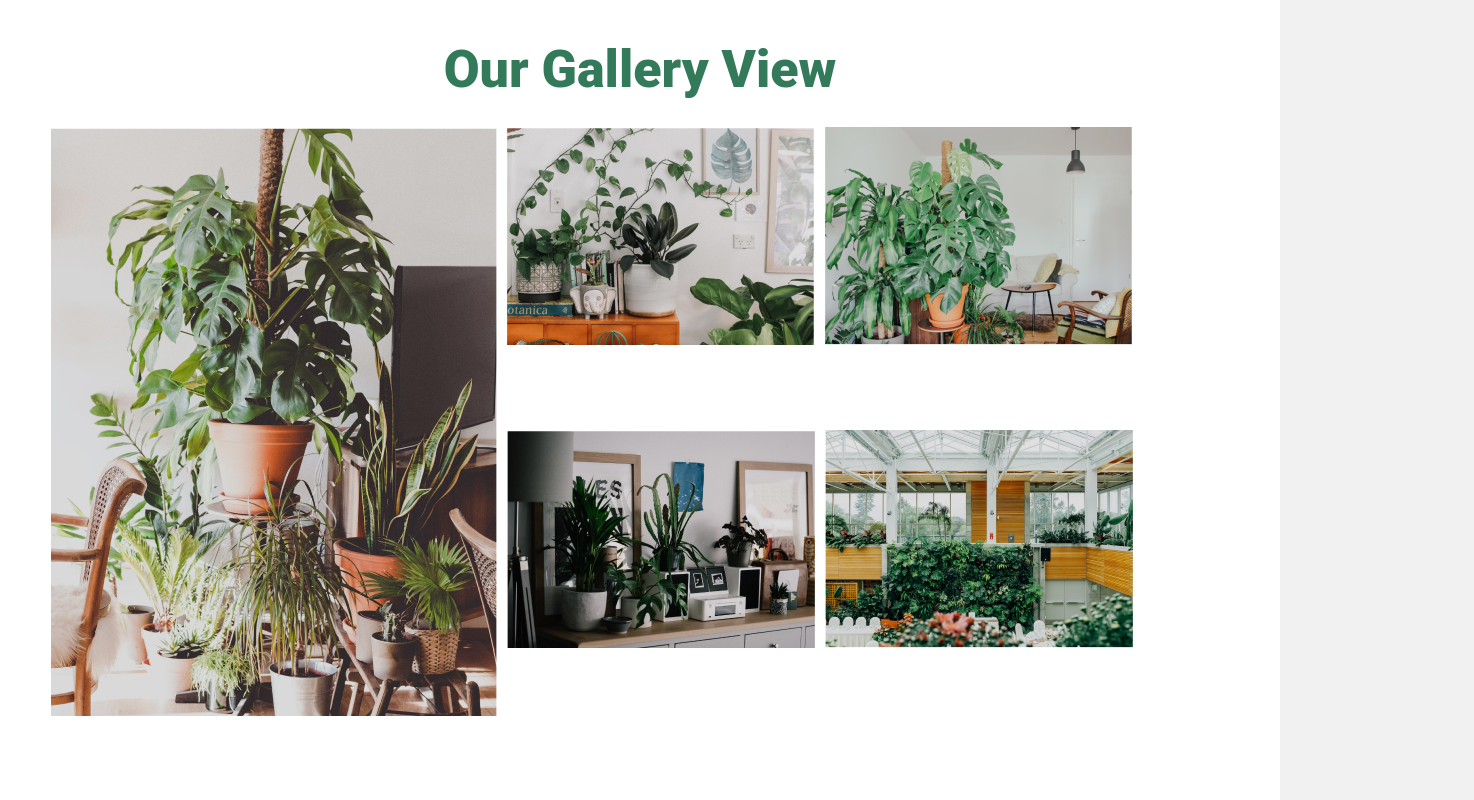
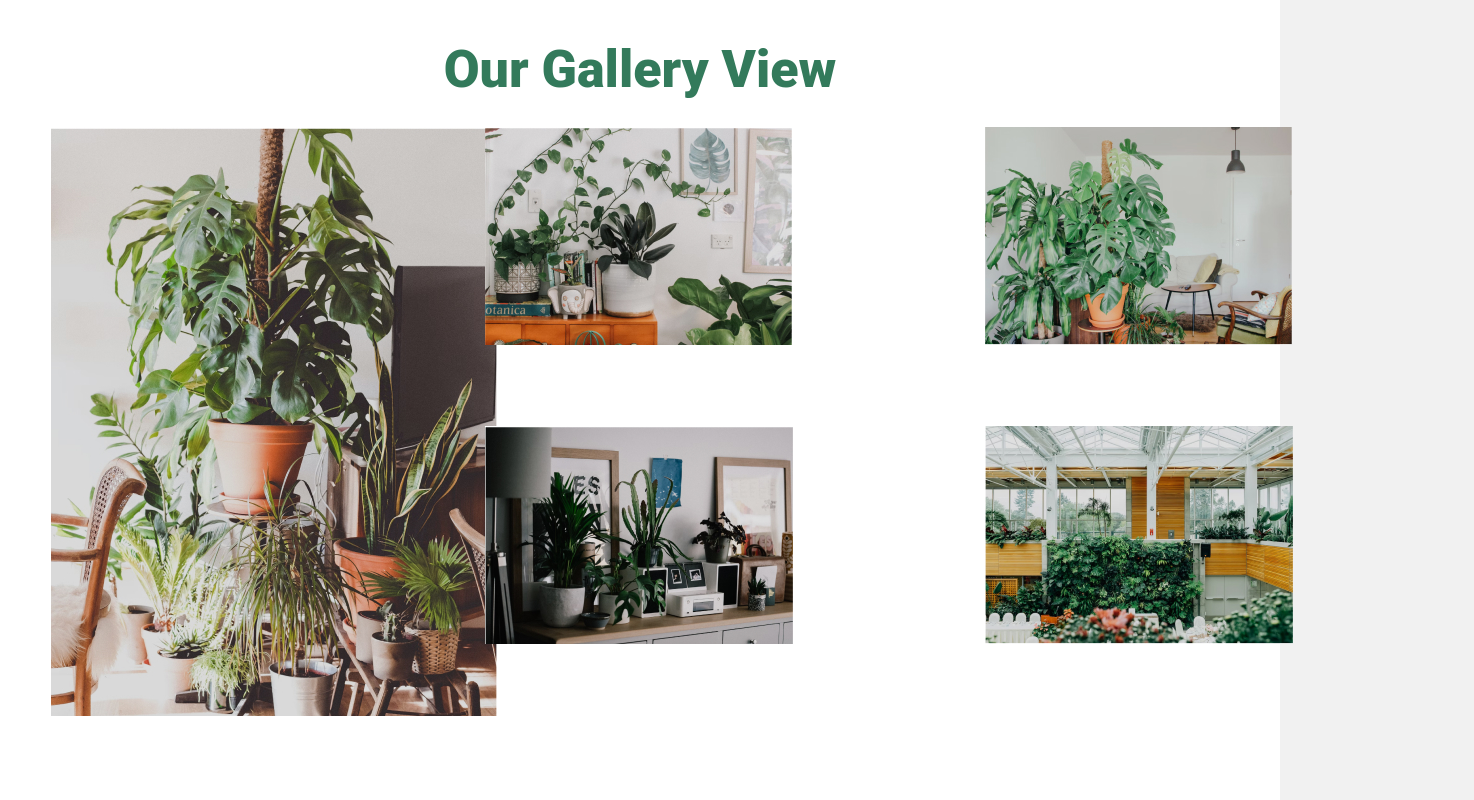
Before and after one commit to ded1l/lushes-web, a website built with Parcel: page index.html in a window 1280 px wide. Shown: the part 2460-3260 px from the top of the page, 1474 px wide, since content can reach past the window. Built offline with nearby package versions, Linux system fonts and the light colour scheme; files whose address does not match are found by name.

Commit message:
fixing grid gallary

```diff
--- a/index.html
+++ b/index.html
@@ -115,19 +115,20 @@
           <img src="/assets/pics/image  5.jpg" alt="">
         </div>
         <div class="sub">
+            <div >
               <img src="/assets/pics/image 6.jpg" alt="">
             </div>
-        <div class="sub">
+            <div >
               <img src="/assets/pics/image 7.jpg" alt="">
             </div>
-        <div class="sub">
+            <div >
               <img src="/assets/pics/image 8.jpg" alt="">
               </div>
 
-        <div class="sub">
+            <div >
               <img src="/assets/pics/image 9.jpg" alt="">
             </div>
-
+        </div>
 
 
       </div>
--- a/src/main.css
+++ b/src/main.css
@@ -273,33 +273,27 @@ div.container  h1{
     display: flex;
     justify-content: center;
     align-items: center;
-}.galleryview{
-    object-fit: scale-down;
-
 }
 .gridview {
-    max-width: 1000px;
     display: grid;
-    grid-template-columns: repeat(3, 1fr);
+    grid-template-columns: 36% 84%;
     gap: 10px;
-    grid-column-gap: 10px;
-    grid-row-gap: 10px;
-    object-fit: cover;
+
     }
 
    .imgs{
-  grid-row: 1/3;
-  width: 90%;
-  height: 90%;
-  gap: 10px;
-  object-fit: cover;
+    display: grid;
+
+
+
    }
    .sub{
+    display: grid;
+    grid-template-columns: repeat(2,2fr);
+
+
     gap: 10px;
-    grid-column-gap: 10px;
-    grid-row-gap: 10px;
-    border:none;
-    border-radius: 8px;
+
 
 }
 
```
Lines whose indentation alone changed are shown as unchanged.
